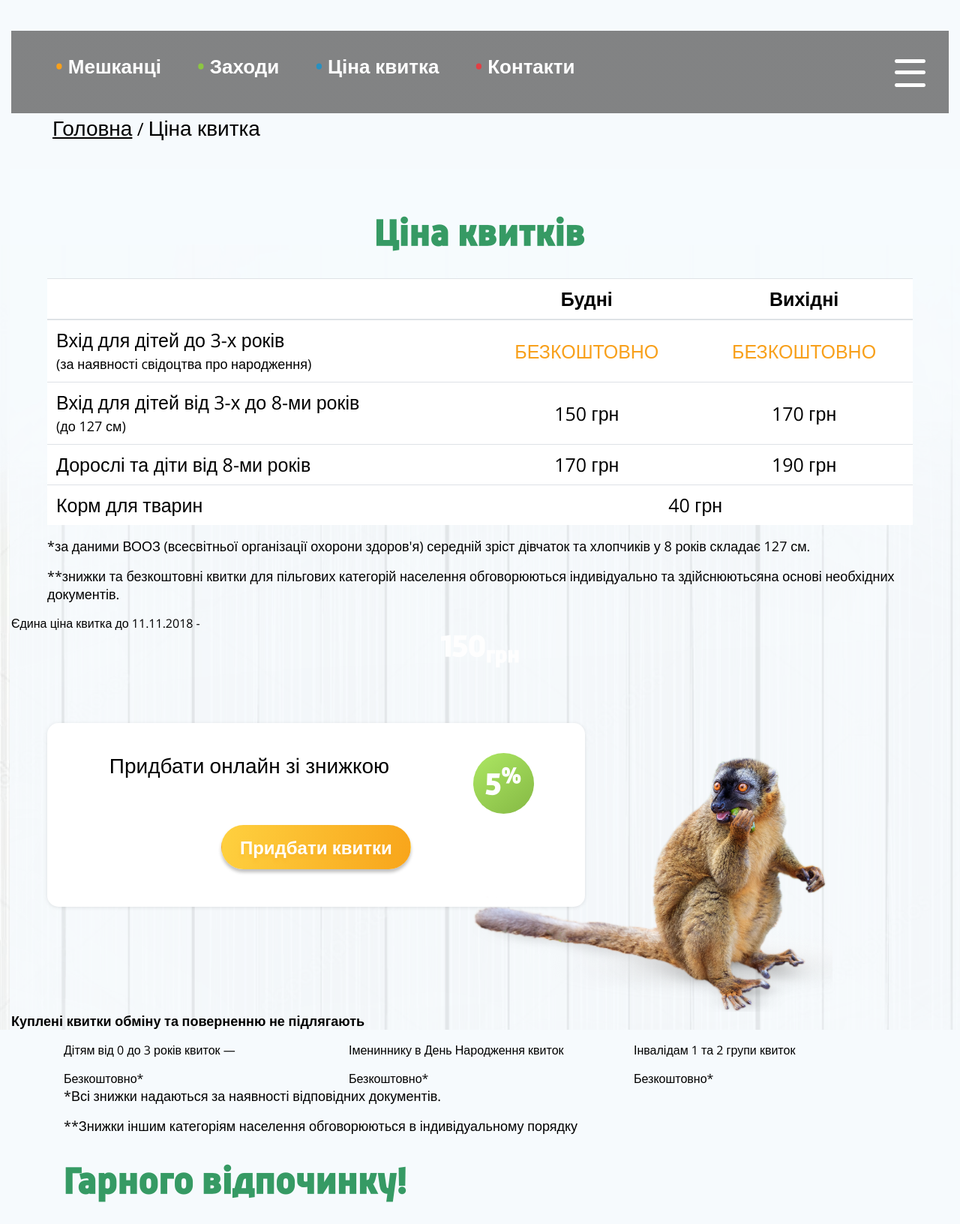
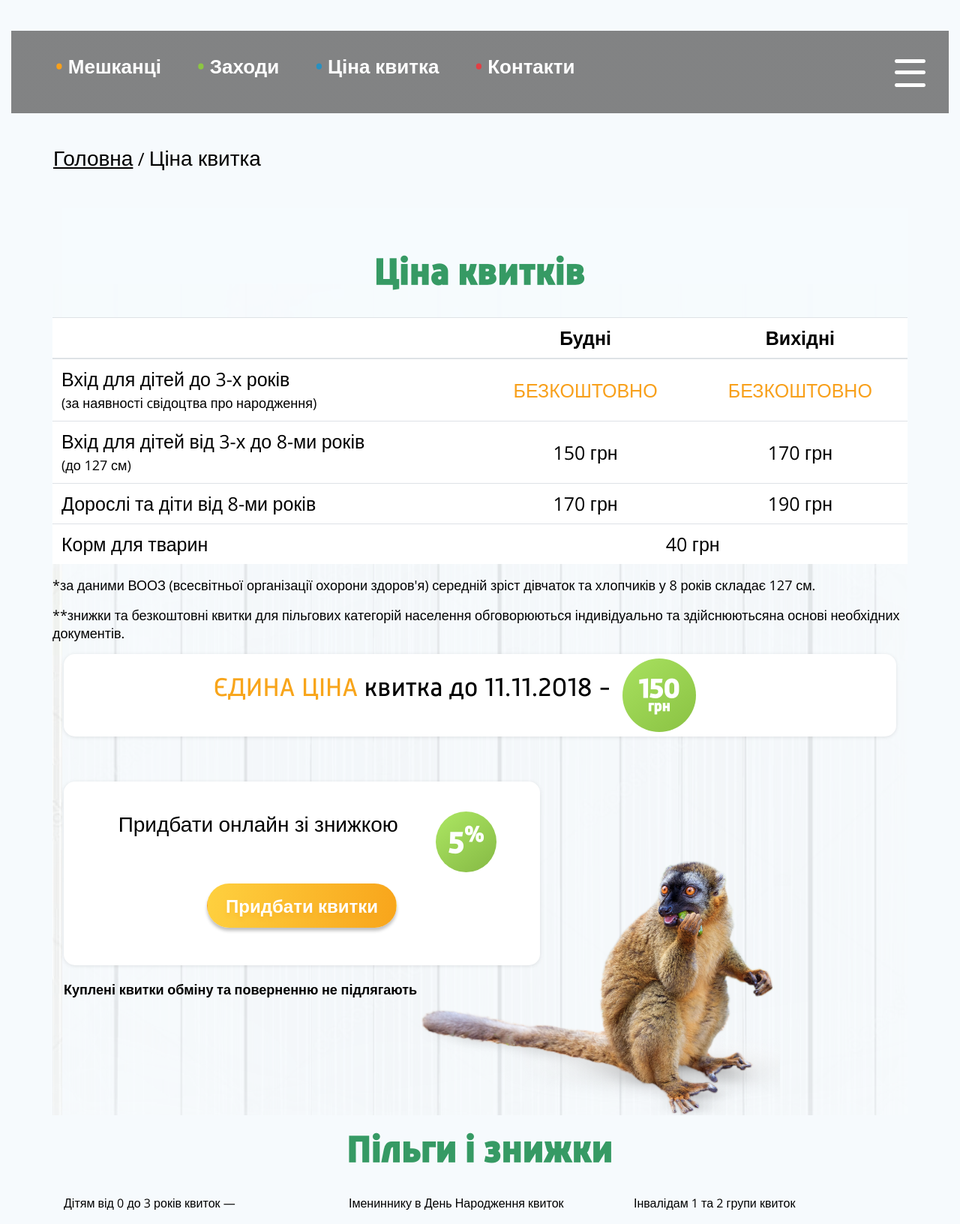
Before and after one commit to 777zhm/zoolemur, a PHP site: page /price.html in a window 1280 px wide. Shown: the part 223-1855 px from the top of the page at 75% size. Run offline with PHP 8.4, Linux system fonts and the light colour scheme.

Commit message:
price page

```diff
--- a/css/style.css
+++ b/css/style.css
@@ -657,6 +657,10 @@ section.contacts_full_map {
 
 /*End contcts page*/
 /* Start price page */
+section.breadcrumb {
+  background-color: #f6fafd;
+  padding-top: 40px; }
+
 .table_legend,
 .discount_legend {
   font-size: 18px;
@@ -664,7 +668,58 @@ section.contacts_full_map {
 
 .wholelase_legend {
   font-size: 18px;
-  font-weight: 600; }
+  font-weight: 600;
+  padding-top: 20px; }
+
+.wholesale_action_box {
+  box-shadow: 0 1px 5px rgba(91, 91, 91, 0.15);
+  border-radius: 15px;
+  background-color: #ffffff; }
+
+.action_text {
+  font-family: Russia;
+  font-size: 35px;
+  font-weight: 400;
+  text-align: center;
+  text-transform: none; }
+
+.action_text_colored {
+  font-family: Russia;
+  text-transform: uppercase;
+  font-size: 35px;
+  font-weight: 900;
+  color: #F8A51B; }
+
+.label_action {
+  width: 98px;
+  height: 98px;
+  border-radius: 60px;
+  margin-right: 20px;
+  margin-top: 6px;
+  margin-bottom: 6px;
+  text-align: center;
+  background-image: linear-gradient(129deg, rgba(253, 203, 59, 0) 0%, rgba(248, 165, 27, 0) 100%), linear-gradient(141deg, #a8e15f 0%, #8ac243 100%); }
+
+.label_action_price {
+  color: #ffffff;
+  font-family: "Russia Black", serif;
+  font-size: 36px;
+  font-weight: 900;
+  padding-top: 22px; }
+
+.label_action_currency {
+  position: relative;
+  font-size: 20px;
+  font-weight: 900;
+  color: #ffffff;
+  font-family: "Russia Black", serif;
+  top: -26px; }
+
+.text_colored_orange {
+  font-family: Russia;
+  font-size: 45px;
+  font-weight: 900;
+  color: #F8A51B; }
 
 /*End price page*/
 
--- a/css/style.scss
+++ b/css/style.scss
@@ -779,6 +779,11 @@ font-weight: 300;
 
 /*End contcts page*/
 /* Start price page */
+section.breadcrumb{
+	background-color: $background-color;
+	padding-top: 40px;
+}
+
 .table_legend,
 .discount_legend{
 font-size: 18px;
@@ -788,7 +793,64 @@ font-weight: 300;
 .wholelase_legend{
 font-size: 18px;
 font-weight: 600;
+padding-top: 20px;
 }
 
+.wholesale_action_box{
+box-shadow: 0 1px 5px rgba(91, 91, 91, 0.15);
+border-radius: 15px;
+background-color: #ffffff;
+}
 
+.action_text{
+font-family: Russia;
+font-size: 35px;
+font-weight: 400;
+text-align: center;
+text-transform: none;
+}
+
+.action_text_colored{
+font-family: Russia;
+text-transform: uppercase;
+font-size: 35px;
+font-weight: 900;
+color: #F8A51B;
+}
+
+.label_action{
+	width: 98px;
+	height: 98px;
+	border-radius:60px;
+	margin-right: 20px;
+	margin-top: 6px;
+	margin-bottom: 6px;
+
+	text-align: center;
+	background-image: linear-gradient(129deg, rgba(253, 203, 59, 0) 0%, rgba(248, 165, 27, 0) 100%), linear-gradient(141deg, rgba(168, 225, 95, 1) 0%, rgba(138, 194, 67, 1) 100%);
+}
+
+.label_action_price{
+color: #ffffff;
+font-family: $font-family-heading;
+font-size: 36px;
+font-weight: 900;
+padding-top: 22px;
+}
+
+.label_action_currency{
+	position: relative;
+font-size: 20px;
+font-weight: 900;
+color: #ffffff;
+font-family: $font-family-heading;
+top: -26px;
+}
+
+.text_colored_orange{
+	font-family: Russia;
+	font-size: 45px;
+	font-weight: 900;
+	color: #F8A51B;
+}
 /*End price page*/
--- a/price.html
+++ b/price.html
@@ -99,18 +99,18 @@
         </nav>
         <!--/.Navbar-->
     </section>
-    <section class="container">
+    <section class="container breadcrumb">
         <div class="row">
             <div class="breadcrumbs_modul">
                 <p><a class="breadcrumbs_link" href="index.html">Головна</a><span class="breadcrumbs_separator"></span><a class="breadcrumbs_link breadcrumbs_link_disabled" href="#">Ціна квитка</a></p>
             </div>
         </div>
     </section>
-    <section class="container-fluid price" id="price">
+    <section class="container price" id="price">
         <div class="row justify-content-center">
             <h2 class="section_heading">Ціна квитків</h2>
         </div>
-        <div class="row ml-md-5 mr-md-5">
+        <div class="row">
             <table class="table table-responsive-sm table-hover text-center table_text">
                 <thead>
                     <tr>
@@ -146,11 +146,23 @@
         </div>
         <div class="row justify-content-center">
             <div class="col-12">
-                <p><span>Єдина ціна</span> квитка до 11.11.2018 - <span class="label_discount_text text-center">150<sub>грн</sub></span></p>
+                <div class="wholesale_action_box">
+                     <div class="row">
+
+                        <div class="col-8 align-self-center align-items-end">
+                            <p class="action_text text-right"><span class="action_text_colored">Єдина ціна</span> квитка до 11.11.2018 -</p>
+                        </div>
+                        <div class="label_action align-items-start">
+                            <p class="label_action_price">150</p>
+                            <span class="label_action_currency">грн</span>
+                        </div>
+
+                    </div>
+                </div>
             </div>
         </div>
         <div class="row" id="wholesale">
-            <div class="col-md-7 ml-md-5">
+            <div class="col-md-7">
                 <div class="wholesale_box">
                     <div class="row justify-content-center">
                         <div class="col-9"><h3 class="wholesale_heading">Придбати онлайн зі знижкою</h3>
@@ -166,15 +178,16 @@
                     </div>
                 </div>
             </div>
+            <div class="col-sm-12"><p class="wholelase_legend">Куплені квитки обміну та поверненню не підлягають</p></div>
         </div>
         <div class="row">
             <img class="img wholesale_bg_lemur ml-md-auto d-none d-md-block" src="img/wholesale_bg_lemur.png" alt="lemur_wholesale">
         </div>
-            <div>
-                <p class="wholelase_legend">Куплені квитки обміну та поверненню не підлягають</p>
-            </div>
     </section>
     <section class="container">
+            <div class="col-12">
+                <h2 class="section_heading text-center">Пільги і знижки</h2>
+            </div>
         <div class="row justify-content-center">
             <div class="col-lg-4 col-md-6">
                 <p>Дітям від 0 до 3 років квиток — </p>
@@ -197,7 +210,7 @@
     <section class="container">
         <div class="row justify-content-center">
             <div class="col-12">
-                <h2 class="section_heading">Гарного відпочинку!</h2>
+                <h2 class="section_heading text-center text_colored_orange">Гарного відпочинку!</h2>
             </div>
         </div>
     </section>
```
Also changed, not shown: img/cloud_bg.png (added), 1 other file.
